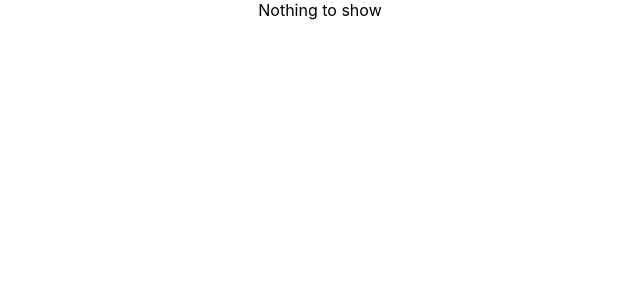
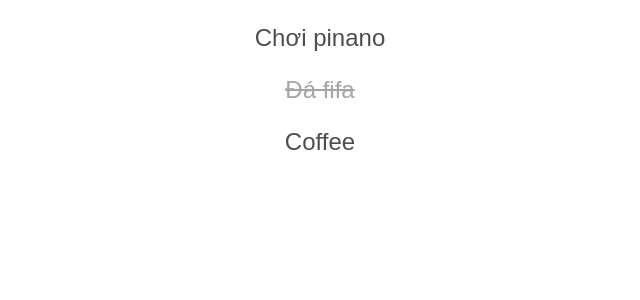
Before and after one commit to kodee174/reactjs-course, a React (Create React App) app in the folder todo-list/: page / in a window 1280 px wide. Shown: the top 300 px of the page, without its empty margins (320-960 px from the left). Built offline with nearby package versions, Linux system fonts and the light colour scheme.

Commit message:
13, 14, 15 Handling events, Immutability

```diff
--- a/todo-list/src/App.js
+++ b/todo-list/src/App.js
@@ -6,30 +6,54 @@ import TodoItem from "./components/TodoItem";
 class App extends Component {
   constructor() {
     super();
-    this.todoItems = [
-      // {
-      //   title: "Chơi pinano",
-      //   isComplete: false,
-      // },
-      // {
-      //   title: "Đá fifa",
-      //   isComplete: true,
-      // },
-      // {
-      //   title: "Coffee",
-      //   isComplete: false,
-      // },
-    ];
+    this.state = {
+      todoItems: [
+        {
+          title: "Chơi pinano",
+          isComplete: false,
+        },
+        {
+          title: "Đá fifa",
+          isComplete: true,
+        },
+        {
+          title: "Coffee",
+          isComplete: false,
+        },
+      ],
+    };
   }
 
+  onItemClicked(item) {
+    return (event) => {
+      const isComplete = item.isComplete;
+      const { todoItems } = this.state;
+      const index = todoItems.indexOf(item);
+      this.setState({
+        todoItems: [
+          ...todoItems.slice(0, index),
+          {
+            ...item,
+            isComplete: !isComplete,
+          },
+          ...todoItems.slice(index + 1),
+        ],
+      });
+    };
+  }
   render() {
+    const { todoItems } = this.state;
     return (
       <div className="App">
-        {this.todoItems.length > 0 &&
-          this.todoItems.map((item, index) => (
-            <TodoItem key={index} item={item} />
+        {todoItems.length > 0 &&
+          todoItems.map((item, index) => (
+            <TodoItem
+              key={index}
+              item={item}
+              onClick={this.onItemClicked(item)}
+            />
           ))}
-        {this.todoItems.length === 0 && "Nothing to show"}
+        {todoItems.length === 0 && "Nothing to show"}
       </div>
     );
   }
--- a/todo-list/src/components/TodoItem.js
+++ b/todo-list/src/components/TodoItem.js
@@ -1,15 +1,17 @@
 import React, { Component } from "react";
+import classNames from "classnames";
 import "./TodoItem.css";
 
 class TodoItem extends Component {
   render() {
-    const { item } = this.props;
-    let className = "TodoItem";
-    if (item.isComplete) {
-      className += " TodoItem--complete";
-    }
+    const { item, onClick } = this.props;
     return (
-      <div className={className}>
+      <div
+        onClick={onClick}
+        className={classNames("TodoItem", {
+          "TodoItem--complete": item.isComplete,
+        })}
+      >
         <p>{this.props.item.title}</p>
       </div>
     );
```
